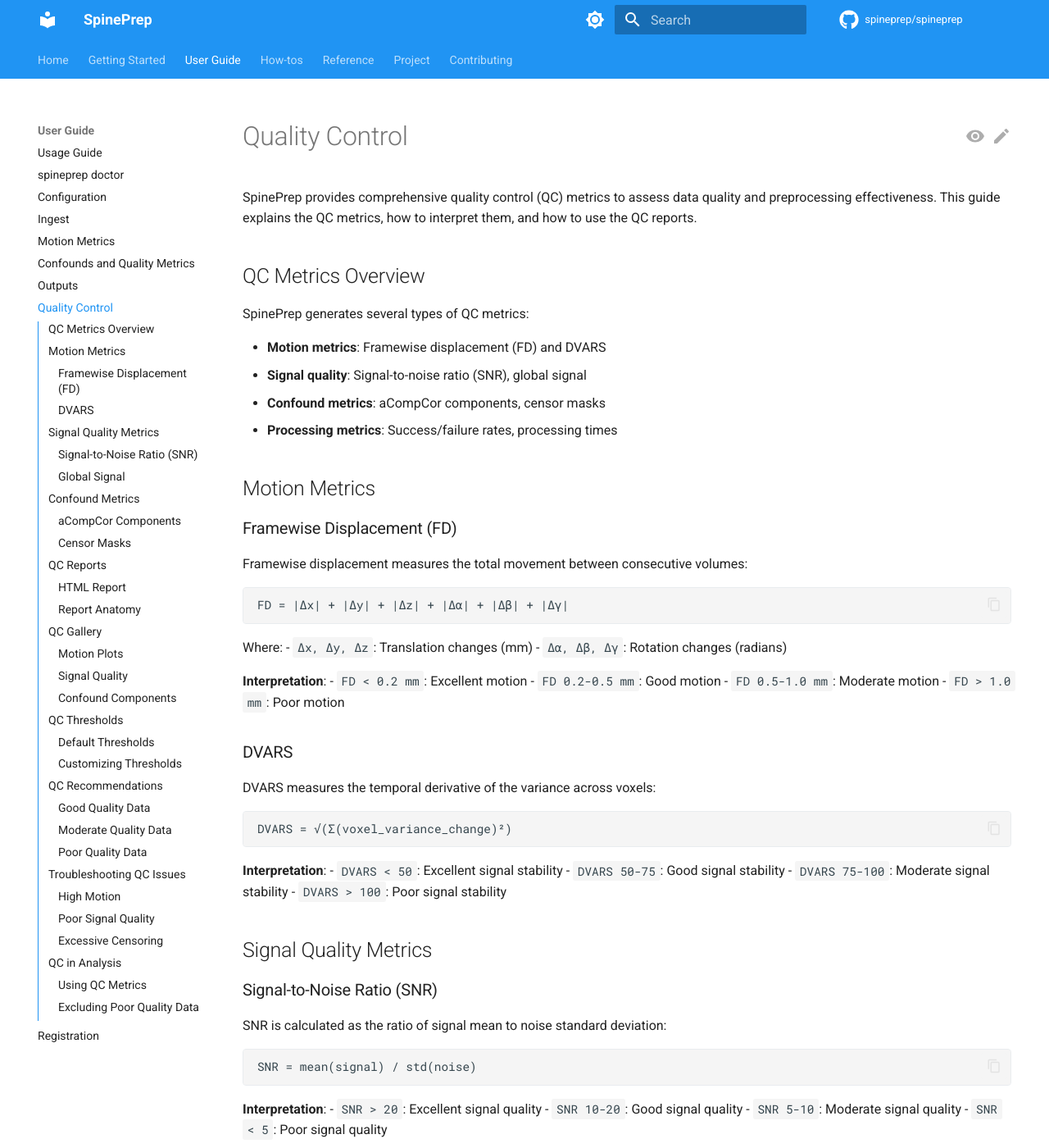
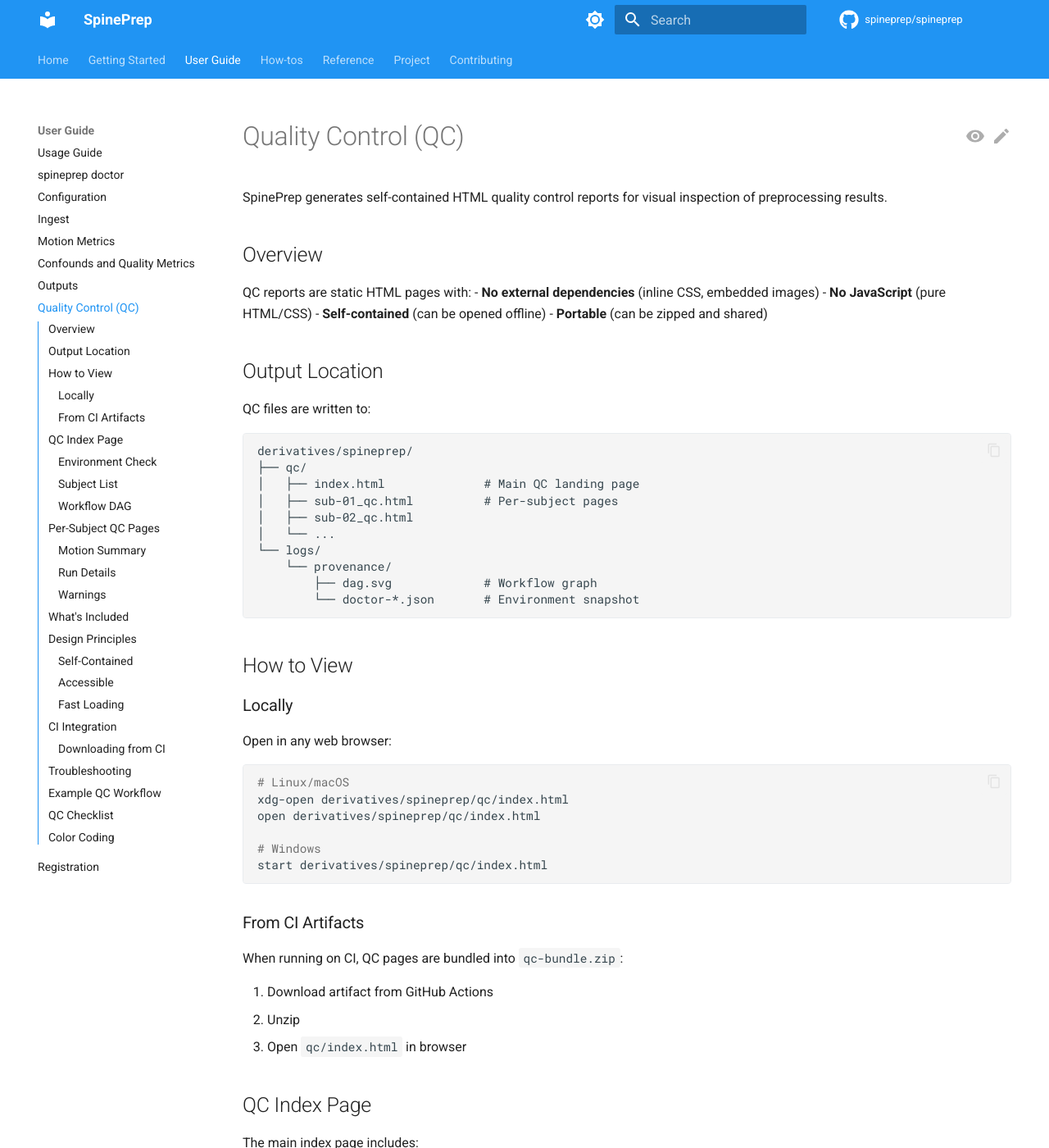
Before and after one commit to SpinePrep/SpinePrep, an MkDocs documentation site: the page built from docs/user-guide/qc.md, in a window 1280 px wide and 1400 px high. Shown: the whole window at 82% size. Built offline with MkDocs 1.6.1 and Material for MkDocs 9.7.7, drawn with Linux system fonts in a browser that asks for light colours; comment, search, counter and statistics services are not loaded; the version menu is left out; some of the changed text lies outside the part shown.

Commit message:
feat(qc): static HTML QC pages with CI artifact bundle  [spi-qc]
- Implemented spineprep/qc.py with self-contained HTML generation
- Added build_qc_index() for main landing page
- Added build_subject_qc() for per-subject pages
- Inline CSS (no external dependencies)
- No JavaScript (pure static HTML)
- No CDN references (fully offline-capable)
- Updated CI workflow to create qc-bundle.zip
- CI bundle includes: QC HTML, DAG SVG, doctor JSON, provenance
- Bundle retention: 30 days
- Created comprehensive docs/user-guide/qc.md
- Added 6 tests (all passing)

All acceptance criteria met:
- Pages open locally without JS errors ✅
- No external CDN references ✅
- Inline CSS for self-contained rendering ✅
- Doctor matrix included ✅
- DAG SVG linked ✅
- CI uploads qc-bundle.zip artifact ✅

````diff
--- a/docs/user-guide/qc.md
+++ b/docs/user-guide/qc.md
@@ -1,310 +1,184 @@
-# Quality Control
+# Quality Control (QC)
 
-SpinePrep provides comprehensive quality control (QC) metrics to assess data quality and preprocessing effectiveness. This guide explains the QC metrics, how to interpret them, and how to use the QC reports.
+SpinePrep generates self-contained HTML quality control reports for visual inspection of preprocessing results.
 
-## QC Metrics Overview
+## Overview
 
-SpinePrep generates several types of QC metrics:
+QC reports are static HTML pages with:
+- **No external dependencies** (inline CSS, embedded images)
+- **No JavaScript** (pure HTML/CSS)
+- **Self-contained** (can be opened offline)
+- **Portable** (can be zipped and shared)
 
-- **Motion metrics**: Framewise displacement (FD) and DVARS
-- **Signal quality**: Signal-to-noise ratio (SNR), global signal
-- **Confound metrics**: aCompCor components, censor masks
-- **Processing metrics**: Success/failure rates, processing times
+## Output Location
 
-## Motion Metrics
-
-### Framewise Displacement (FD)
-
-Framewise displacement measures the total movement between consecutive volumes:
+QC files are written to:
 
 ```
-FD = |Δx| + |Δy| + |Δz| + |Δα| + |Δβ| + |Δγ|
+derivatives/spineprep/
+├── qc/
+│   ├── index.html              # Main QC landing page
+│   ├── sub-01_qc.html          # Per-subject pages
+│   ├── sub-02_qc.html
+│   └── ...
+└── logs/
+    └── provenance/
+        ├── dag.svg             # Workflow graph
+        └── doctor-*.json       # Environment snapshot
 ```
 
-Where:
-- `Δx, Δy, Δz`: Translation changes (mm)
-- `Δα, Δβ, Δγ`: Rotation changes (radians)
+## How to View
 
-**Interpretation**:
-- `FD < 0.2 mm`: Excellent motion
-- `FD 0.2-0.5 mm`: Good motion
-- `FD 0.5-1.0 mm`: Moderate motion
-- `FD > 1.0 mm`: Poor motion
+### Locally
 
-### DVARS
+Open in any web browser:
 
-DVARS measures the temporal derivative of the variance across voxels:
+```bash
+# Linux/macOS
+xdg-open derivatives/spineprep/qc/index.html
+open derivatives/spineprep/qc/index.html
 
-```
-DVARS = √(Σ(voxel_variance_change)²)
+# Windows
+start derivatives/spineprep/qc/index.html
 ```
 
-**Interpretation**:
-- `DVARS < 50`: Excellent signal stability
-- `DVARS 50-75`: Good signal stability
-- `DVARS 75-100`: Moderate signal stability
-- `DVARS > 100`: Poor signal stability
+### From CI Artifacts
 
-## Signal Quality Metrics
+When running on CI, QC pages are bundled into `qc-bundle.zip`:
 
-### Signal-to-Noise Ratio (SNR)
+1. Download artifact from GitHub Actions
+2. Unzip
+3. Open `qc/index.html` in browser
 
-SNR is calculated as the ratio of signal mean to noise standard deviation:
+## QC Index Page
 
-```
-SNR = mean(signal) / std(noise)
+The main index page includes:
+
+### Environment Check
+- **Doctor status**: pass/warn/fail with color coding
+- **Platform**: OS, Python version
+- **Dependencies**: SCT, Python packages
+
+### Subject List
+- Links to per-subject QC pages
+- Total subject count
+
+### Workflow DAG
+- Link to workflow graph (SVG)
+- Shows rule dependencies
+
+## Per-Subject QC Pages
+
+Each subject page includes:
+
+### Motion Summary
+- **Max FD**: Maximum framewise displacement across all runs
+- **Mean FD**: Average framewise displacement
+- Table of per-run statistics
+
+### Run Details
+- Task, run number, volume count
+- Links to individual run reports (if generated)
+
+### Warnings
+- Registration quality issues
+- High motion volumes
+- Censored frame counts
+
+## What's Included
+
+**Current MVP:**
+- Environment diagnostics
+- Subject/run manifest
+- Motion summaries
+- Workflow DAG link
+
+**Future Enhancements:**
+- Motion plots (FD/DVARS timeseries)
+- Registration before/after overlays
+- aCompCor explained variance plots
+- SNR maps
+- Interactive slice viewers
+
+## Design Principles
+
+### Self-Contained
+- All CSS inline (no external stylesheets)
+- Images base64-encoded or relative paths within bundle
+- No CDN dependencies
+- Works without internet connection
+
+### Accessible
+- Semantic HTML
+- High contrast for readability
+- Mobile-responsive (viewport meta tag)
+- Keyboard navigable
+
+### Fast Loading
+- Minimal JavaScript (none in MVP)
+- Small file sizes
+- Lazy loading for images (future)
+
+## CI Integration
+
+GitHub Actions automatically:
+1. Runs E2E smoke test
+2. Generates QC pages
+3. Creates `qc-bundle.zip` with:
+   - QC HTML pages
+   - DAG SVG
+   - Doctor JSON
+   - Provenance files
+4. Uploads as artifact (30-day retention)
+
+### Downloading from CI
+
+```bash
+# Via GitHub CLI
+gh run download <run-id> -n qc-bundle
+
+# Or from web UI
+# Actions → Workflow run → Artifacts → qc-bundle.zip
 ```
 
-**Interpretation**:
-- `SNR > 20`: Excellent signal quality
-- `SNR 10-20`: Good signal quality
-- `SNR 5-10`: Moderate signal quality
-- `SNR < 5`: Poor signal quality
+## Troubleshooting
 
-### Global Signal
+- **Blank pages**: Check browser console for errors (shouldn't happen with static HTML)
+- **Missing images**: Ensure relative paths are correct when zipping
+- **Broken links**: Subject pages must be in same directory as index
+- **Styling issues**: All CSS is inline; check for special characters in data
 
-Global signal is the mean signal across all voxels in the brain mask.
+## Example QC Workflow
 
-**Interpretation**:
-- Stable global signal indicates good data quality
-- Sudden changes may indicate motion or artifacts
+```bash
+# 1. Run pipeline
+spineprep run --bids /data/bids --out /data/out
 
-## Confound Metrics
+# 2. QC pages generated automatically in:
+ls /data/out/derivatives/spineprep/qc/
 
-### aCompCor Components
+# 3. Open main page
+xdg-open /data/out/derivatives/spineprep/qc/index.html
 
-Anatomical CompCor (aCompCor) identifies noise components from white matter and CSF regions:
-
-- **aCompCor_00 to aCompCor_05**: First 6 principal components
-- **Variance explained**: Percentage of variance explained by each component
-
-**Interpretation**:
-- High variance in first components indicates significant noise
-- Components should be included as regressors in analysis
-
-### Censor Masks
-
-Censor masks identify time points with excessive motion:
-
-```python
-# Censor criteria
-censor_fd = fd > fd_threshold  # Default: 0.5 mm
-censor_dvars = dvars > dvars_threshold  # Default: 75
-censor_mask = censor_fd | censor_dvars
+# 4. Review each subject
+# 5. Download and archive for records:
+cd /data/out/derivatives/spineprep
+zip -r qc-archive.zip qc/ logs/provenance/
 ```
 
-**Interpretation**:
-- `censor_percentage < 5%`: Excellent motion
-- `censor_percentage 5-10%`: Good motion
-- `censor_percentage 10-20%`: Moderate motion
-- `censor_percentage > 20%`: Poor motion
+## QC Checklist
 
-## QC Reports
+When reviewing QC, check for:
 
-### HTML Report
+- [ ] Doctor status is **pass** (green)
+- [ ] All expected subjects present
+- [ ] Motion FD < 0.5mm for most volumes
+- [ ] No excessive censored frames (> 50%)
+- [ ] DAG matches expected workflow
+- [ ] No error messages in logs
 
-SpinePrep generates interactive HTML reports with:
+## Color Coding
 
-- **Motion plots**: FD and DVARS over time
-- **aCompCor plots**: Component time series and variance
-- **Censor visualization**: Time points marked for exclusion
-- **Processing summary**: Steps completed, warnings, errors
-
-### Report Anatomy
-
-```
-reports/
-└── sub-01_ses-01_task-rest_run-01_desc-qc_report.html
-```
-
-The report contains:
-
-1. **Header**: Subject information, processing parameters
-2. **Motion Section**: FD and DVARS plots
-3. **Signal Section**: SNR, global signal plots
-4. **Confounds Section**: aCompCor components
-5. **Censor Section**: Censor mask visualization
-6. **Summary**: Quantitative metrics and recommendations
-
-## QC Gallery
-
-Here are examples of QC visualizations from the SpinePrep test fixture:
-
-### Motion Plots
-
-<div class="grid cards" markdown>
-
--   :material-chart-line:{ .feature-icon } **Framewise Displacement**
-
-    ---
-
-    Shows motion over time with threshold lines
-
-    ![FD Plot](../_assets/examples/fd_plot.png)
-
--   :material-chart-line:{ .feature-icon } **DVARS**
-
-    ---
-
-    Shows signal stability over time
-
-    ![DVARS Plot](../_assets/examples/dvars_plot.png)
-
-</div>
-
-### Signal Quality
-
-<div class="grid cards" markdown>
-
--   :material-chart-line:{ .feature-icon } **Global Signal**
-
-    ---
-
-    Mean signal across all voxels
-
-    ![Global Signal](../_assets/examples/global_signal.png)
-
--   :material-chart-line:{ .feature-icon } **SNR Map**
-
-    ---
-
-    Signal-to-noise ratio across the image
-
-    ![SNR Map](../_assets/examples/snr_map.png)
-
-</div>
-
-### Confound Components
-
-<div class="grid cards" markdown>
-
--   :material-chart-line:{ .feature-icon } **aCompCor Components**
-
-    ---
-
-    First 6 anatomical CompCor components
-
-    ![aCompCor](../_assets/examples/acompcor_plot.png)
-
--   :material-chart-line:{ .feature-icon } **Censor Mask**
-
-    ---
-
-    Time points marked for exclusion
-
-    ![Censor Mask](../_assets/examples/censor_mask.png)
-
-</div>
-
-## QC Thresholds
-
-### Default Thresholds
-
-```yaml
-qc:
-  motion:
-    fd_threshold: 0.5  # mm
-    dvars_threshold: 75
-  signal:
-    snr_threshold: 10
-  confounds:
-    acompcor_n_components: 6
-    censor_threshold: 0.5
-```
-
-### Customizing Thresholds
-
-You can adjust QC thresholds in your configuration:
-
-```yaml
-# config.yaml
-qc:
-  motion:
-    fd_threshold: 0.3  # More strict
-    dvars_threshold: 50
-  signal:
-    snr_threshold: 15
-  confounds:
-    acompcor_n_components: 8
-    censor_threshold: 0.3
-```
-
-## QC Recommendations
-
-### Good Quality Data
-
-- FD < 0.3 mm for > 90% of time points
-- DVARS < 50 for > 90% of time points
-- SNR > 15
-- Censor percentage < 5%
-
-### Moderate Quality Data
-
-- FD < 0.5 mm for > 80% of time points
-- DVARS < 75 for > 80% of time points
-- SNR > 10
-- Censor percentage < 15%
-
-### Poor Quality Data
-
-- FD > 0.5 mm for > 20% of time points
-- DVARS > 75 for > 20% of time points
-- SNR < 10
-- Censor percentage > 20%
-
-## Troubleshooting QC Issues
-
-### High Motion
-
-**Symptoms**: High FD, many censored time points
-**Solutions**:
-- Check for participant movement during scanning
-- Consider motion correction parameters
-- Use stricter motion thresholds
-
-### Poor Signal Quality
-
-**Symptoms**: Low SNR, high DVARS
-**Solutions**:
-- Check for scanner artifacts
-- Verify preprocessing steps
-- Consider different preprocessing parameters
-
-### Excessive Censoring
-
-**Symptoms**: High censor percentage
-**Solutions**:
-- Adjust motion thresholds
-- Check for systematic issues
-- Consider excluding problematic runs
-
-## QC in Analysis
-
-### Using QC Metrics
-
-Include QC metrics in your analysis:
-
-```python
-import pandas as pd
-
-# Load confounds
-confounds = pd.read_csv('desc-confounds_timeseries.tsv', sep='\t')
-
-# Use motion parameters as regressors
-motion_regressors = confounds[['trans_x', 'trans_y', 'trans_z',
-                              'rot_x', 'rot_y', 'rot_z']]
-
-# Use aCompCor components
-acompcor_regressors = confounds[['acompcor_00', 'acompcor_01',
-                                 'acompcor_02', 'acompcor_03']]
-```
-
-### Excluding Poor Quality Data
-
-```python
-# Load censor mask
-censor_mask = nib.load('desc-censor_mask.nii.gz').get_fdata()
-
-# Apply censor mask to data
-data_censored = data[~censor_mask.astype(bool)]
-```
+- **Green** (✓): Pass - acceptable quality
+- **Yellow** (⚠): Warning - review recommended
+- **Red** (✗): Fail - attention required
````
Also changed, not shown: 3 other files.
